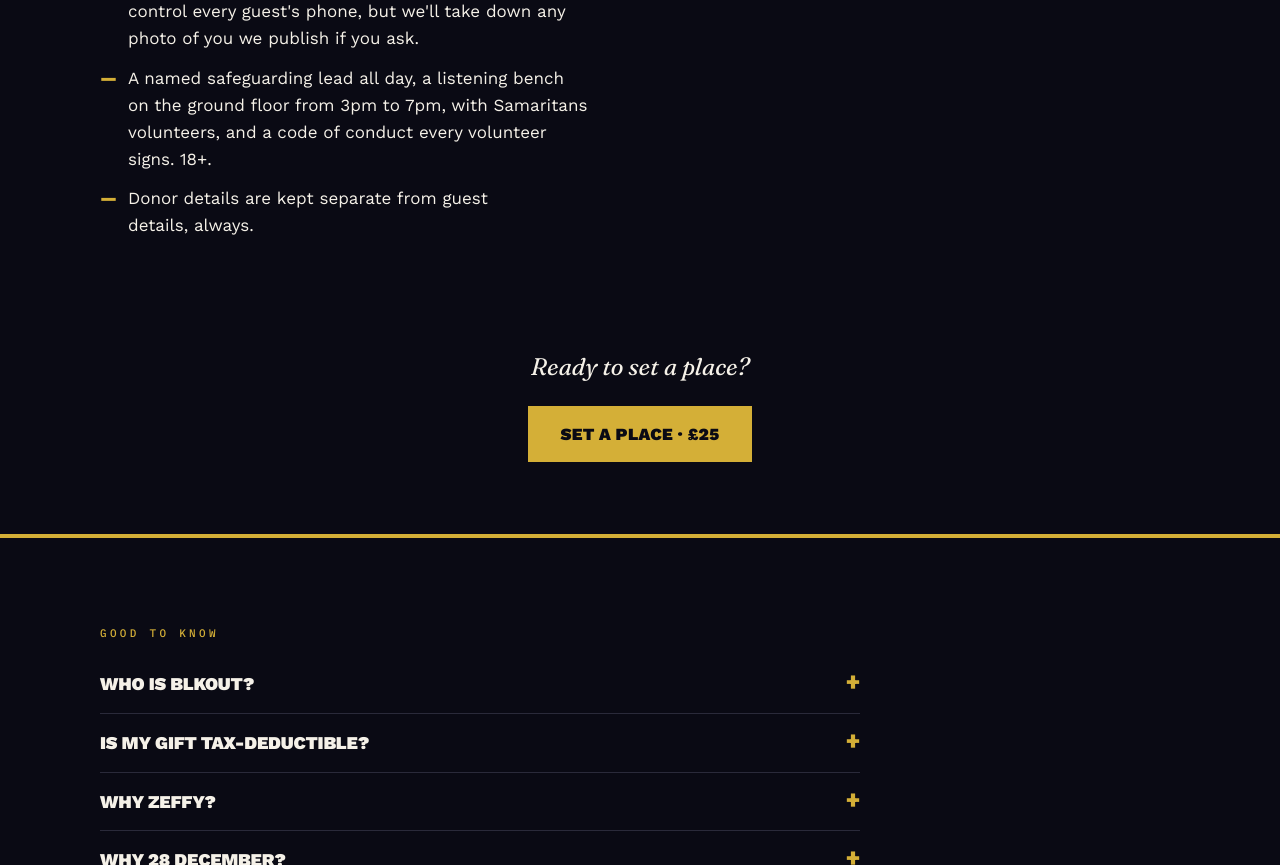
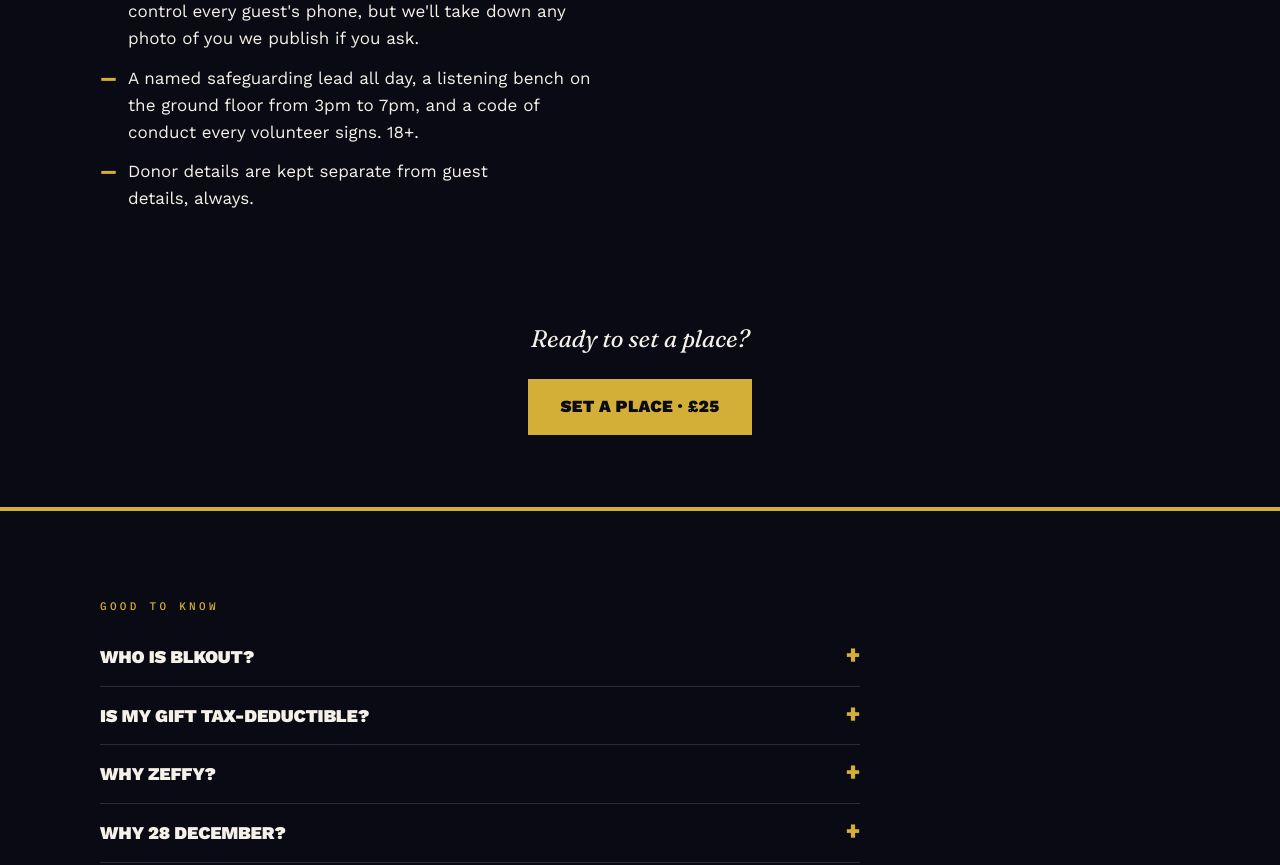
Before and after one commit to BLKOUTUK/commons, a plain HTML site: page public/set-a-place.html in a window 1280 px wide. Shown: the part 7426-8291 px from the top of the page. Drawn offline with nearby package versions, Linux system fonts and the light colour scheme.

Commit message:
Set a place: listening bench line without naming partners before credit is agreed
Co-Authored-By: Claude Opus 5.5 <noreply@anthropic.com>

```diff
--- a/public/set-a-place.html
+++ b/public/set-a-place.html
@@ -410,7 +410,7 @@ details p{margin:12px 0 0;font-size:17px;color:#d8d3c7;max-width:66ch}
       <ul class="dash" style="margin-top:26px">
         <li>Some guests are younger men, some are elders, and some have come here seeking sanctuary. They come because a partner they trust invited them.</li>
         <li>No labels, and a buddy at the door. Your image is yours. Every guest signs off his own cover before it's used anywhere. Ask for a discreet no-photos badge at the door and our photographers will keep you out of shot. We can't control every guest's phone, but we'll take down any photo of you we publish if you ask.</li>
-        <li>A named safeguarding lead all day, a listening bench on the ground floor from 3pm to 7pm, with Samaritans volunteers, and a code of conduct every volunteer signs. 18+.</li>
+        <li>A named safeguarding lead all day, a listening bench on the ground floor from 3pm to 7pm, and a code of conduct every volunteer signs. 18+.</li>
         <li>Donor details are kept separate from guest details, always.</li>
       </ul>
     </div>
```
